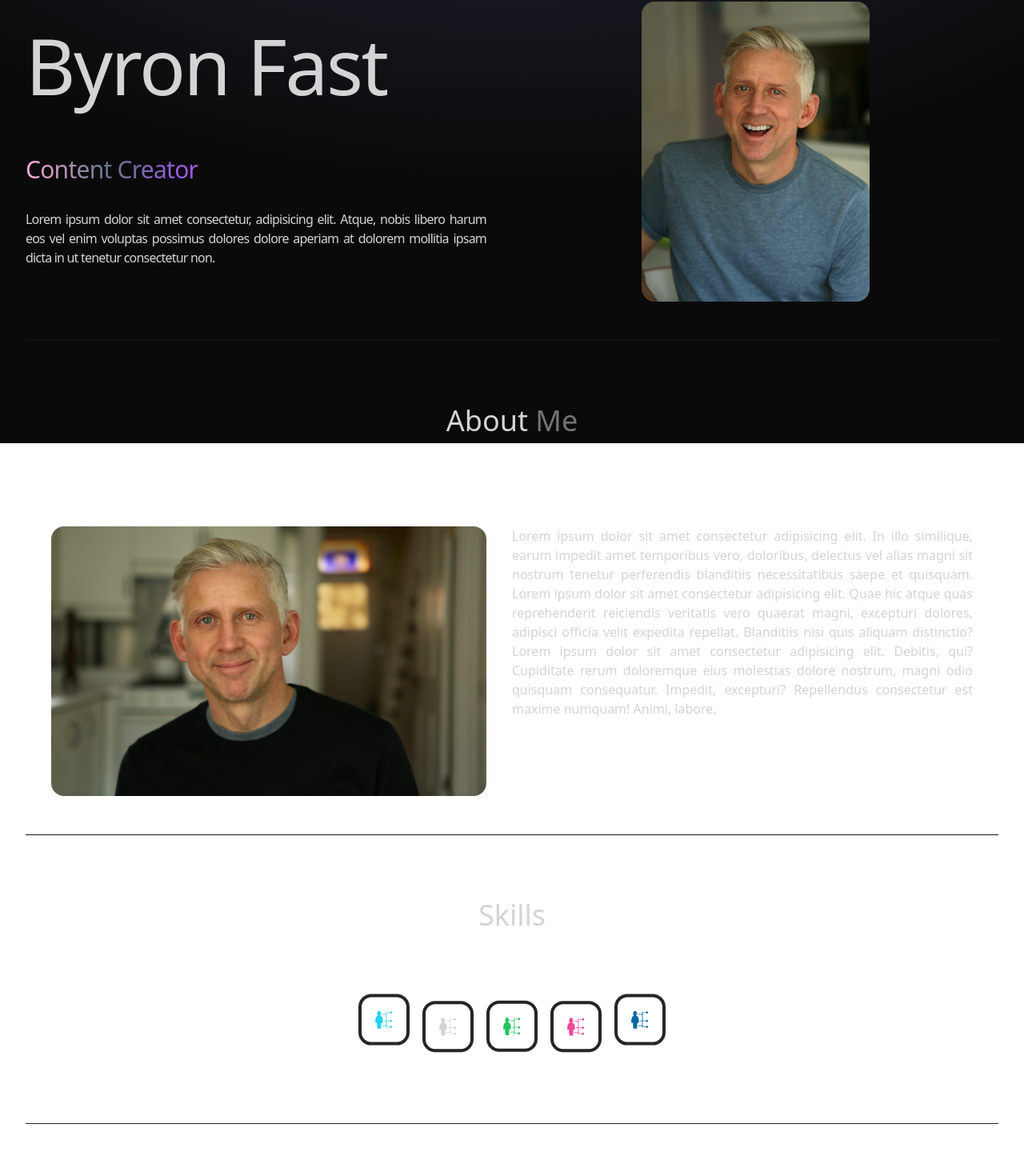
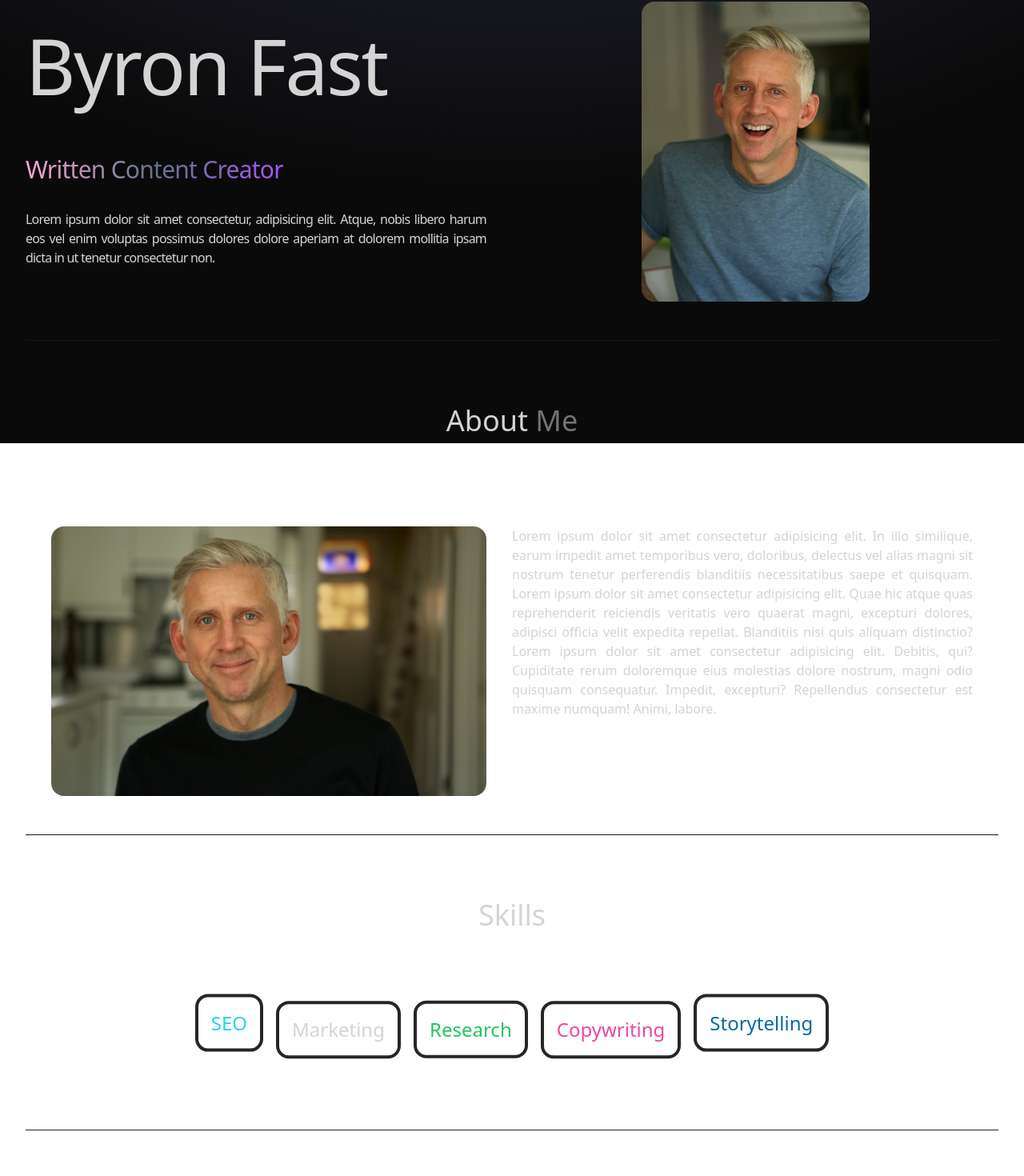
Before and after one commit to Manuelhhinojosa/byronFastWebsite, a React (Vite) app: page / in a window 1280 px wide. Shown: the part 246-1716 px from the top of the page at 80% size. Built offline with nearby package versions, Linux system fonts and the light colour scheme; a web font is replaced by a local one.

Commit message:
Changed title in Hero component as requested per client. Added skills’ actual data provided by the client to the Skills component.

```diff
--- a/src/components/Hero.jsx
+++ b/src/components/Hero.jsx
@@ -37,7 +37,7 @@ const Hero = () => {
               animate="visible"
               className="bg-gradient-to-r from-pink-300 via-slate-500 to-purple-500 bg-clip-text text-3xl tracking-tight text-transparent"
             >
-              Content Creator
+              Written Content Creator
             </motion.span>
             <motion.p
               variants={container(1)}
--- a/src/components/Skills.jsx
+++ b/src/components/Skills.jsx
@@ -44,7 +44,7 @@ const Skills = () => {
           animate="animate"
           className="rounded-2xl border-4 border-neutral-800 p-4"
         >
-          <GiSkills className="text-2xl text-cyan-400">skill 1</GiSkills>
+          <p className="text-2xl text-cyan-400">SEO</p>
         </motion.div>
 
         <motion.div
@@ -53,7 +53,7 @@ const Skills = () => {
           animate="animate"
           className="rounded-2xl border-4 border-neutral-800 p-4"
         >
-          <GiSkills className="text-2xl">skill 2</GiSkills>
+          <p className="text-2xl">Marketing</p>
         </motion.div>
 
         <motion.div
@@ -62,7 +62,7 @@ const Skills = () => {
           animate="animate"
           className="rounded-2xl border-4 border-neutral-800 p-4"
         >
-          <GiSkills className="text-2xl text-green-500">skill 3</GiSkills>
+          <p className="text-2xl text-green-500">Research</p>
         </motion.div>
 
         <motion.div
@@ -71,7 +71,7 @@ const Skills = () => {
           animate="animate"
           className="rounded-2xl border-4 border-neutral-800 p-4"
         >
-          <GiSkills className="text-2xl text-pink-500">skill 4</GiSkills>
+          <p className="text-2xl text-pink-500">Copywriting</p>
         </motion.div>
 
         <motion.div
@@ -80,7 +80,7 @@ const Skills = () => {
           animate="animate"
           className="rounded-2xl border-4 border-neutral-800 p-4"
         >
-          <GiSkills className="text-2xl text-sky-700">skill 5</GiSkills>
+          <p className="text-2xl text-sky-700">Storytelling</p>
         </motion.div>
       </motion.div>
     </div>
```
